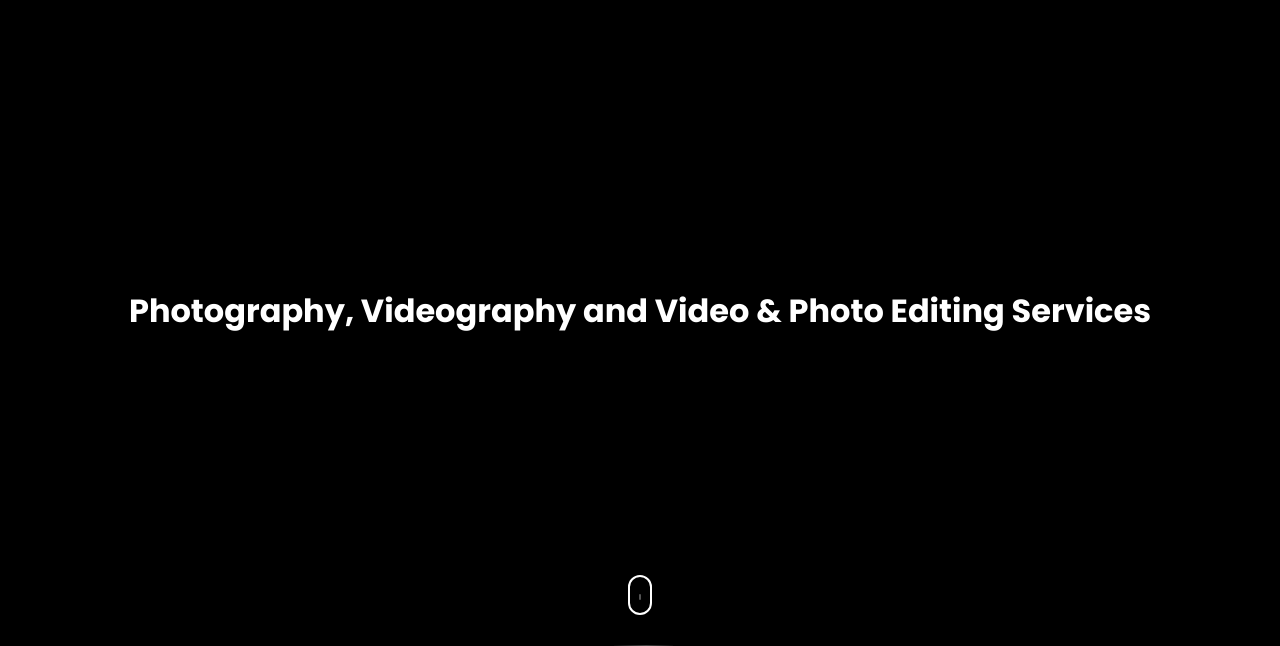
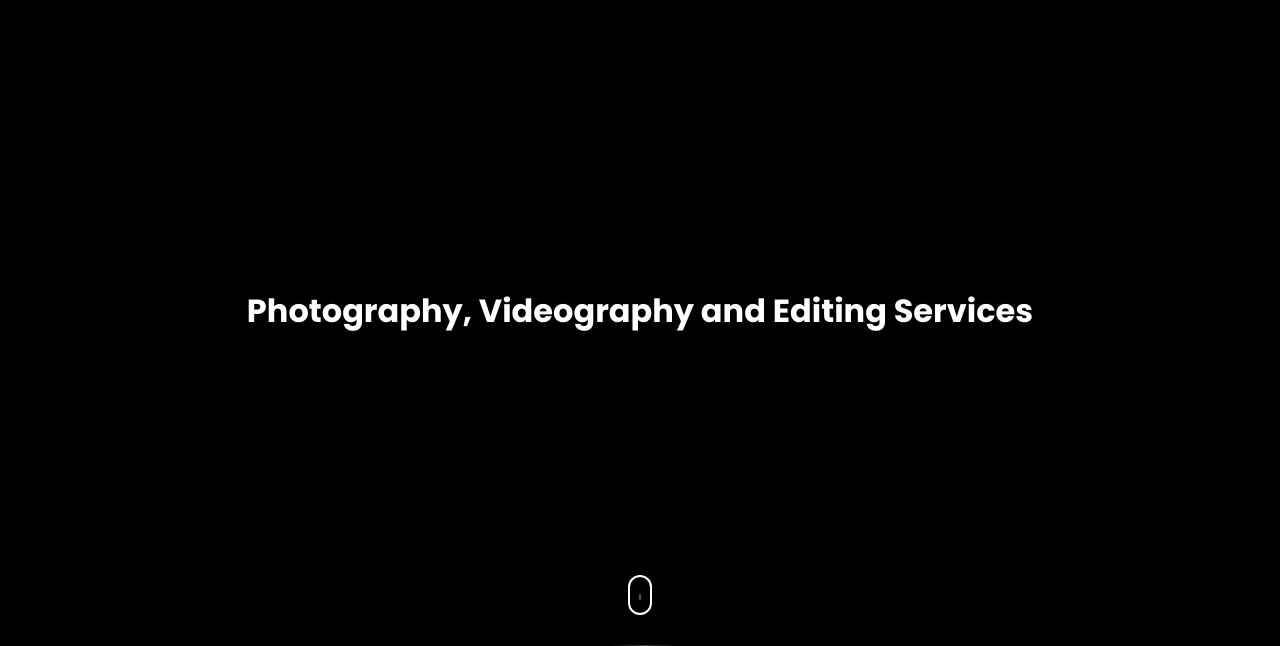
Before and after one commit to 9LIVES2020/9oclick, a website: page index.html in a window 1280 px wide. Shown: the part 85-731 px from the top of the page. Drawn offline with Linux system fonts and the light colour scheme.

Commit message:
Update index.html

```diff
--- a/index.html
+++ b/index.html
@@ -55,7 +55,7 @@
     <header class="header">
         <div class="overlay">
             <h1 class="subtitle"></h1>
-            <h2>Photography, Videography and Video & Photo Editing Services</h2>
+            <h2>Photography, Videography and Editing Services</h2>
         </div>
         <div class="shape">
             <svg viewBox="0 0 1500 200">
```
